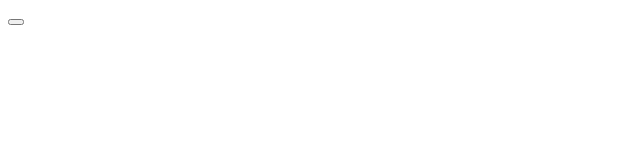
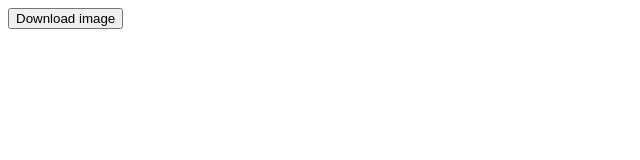
Before and after one commit to acciojob/parallel-processing-promises-sudhanshu201, a website: page main.html in a window 1280 px wide. Shown: the whole page, without its empty margins (0-640 px from the left). Drawn offline with Linux system fonts and the light colour scheme.

Commit message:
created a submission

```diff
--- a/main.html
+++ b/main.html
@@ -8,7 +8,7 @@
   <body>
     <!-- the entire body must be written by student -->
     <div id="output"></div>
-	<button id = "download-images-button"></button>
+	<button id = "download-images-button">Download image</button>
 
     <script type="text/javascript" src="./script.js"></script>
   </body>
```
